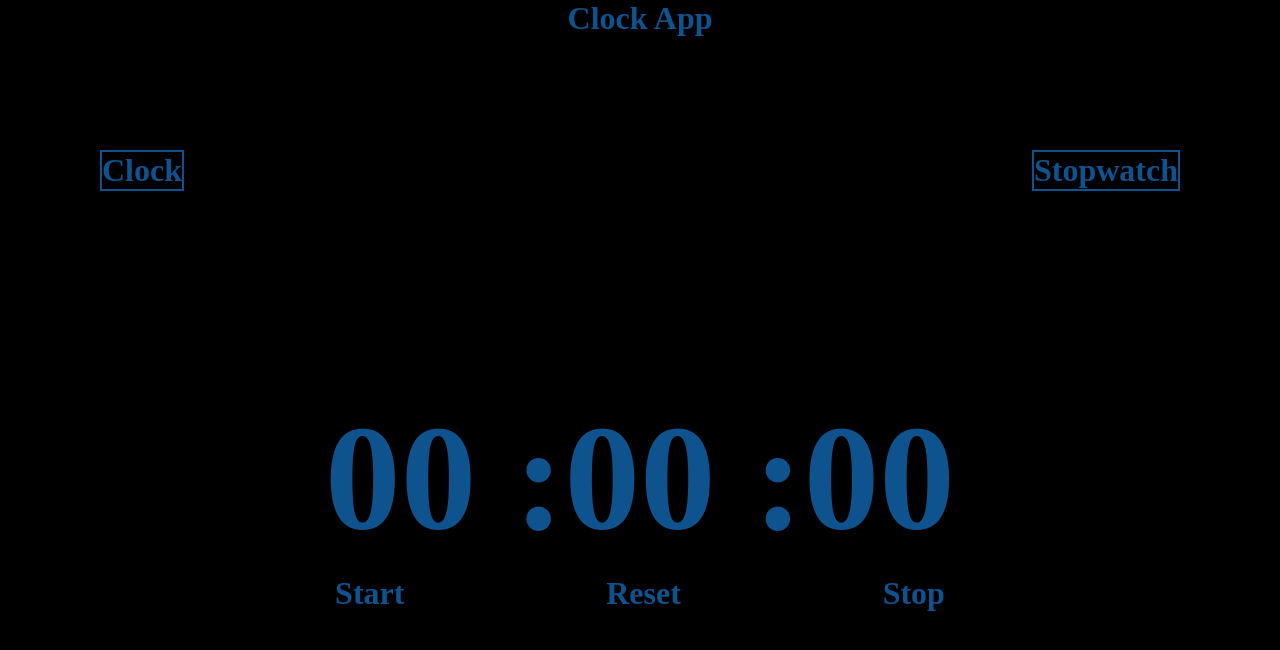
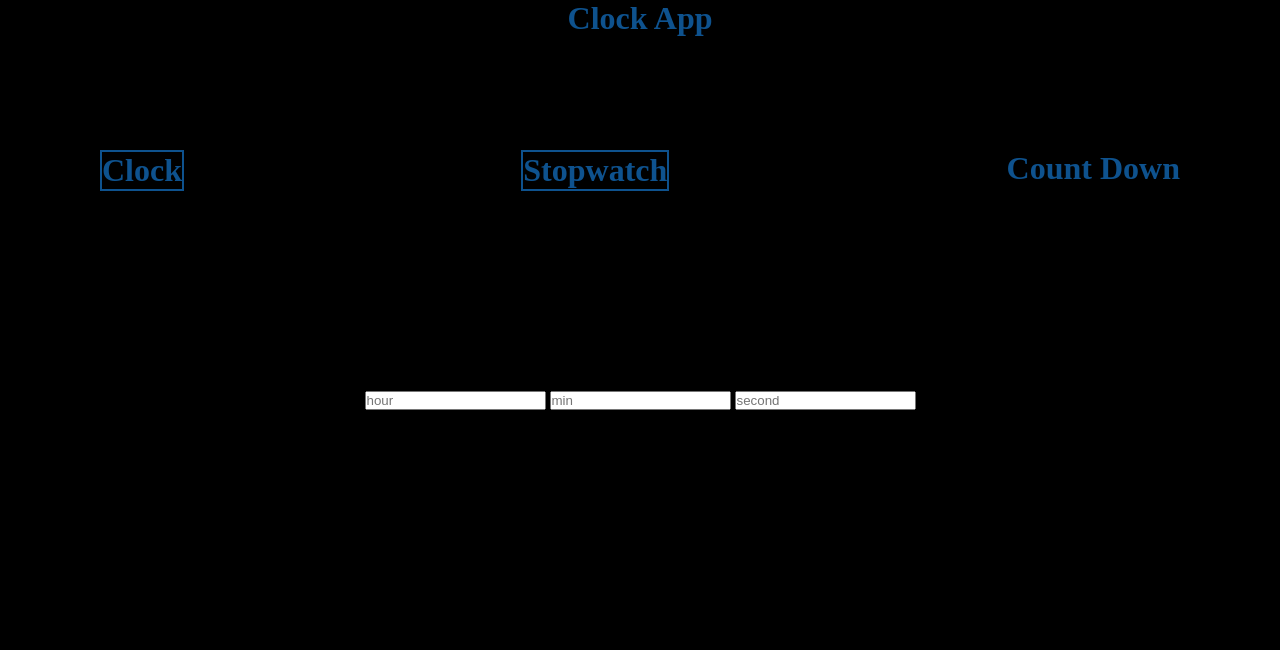
Before and after one commit to thomaMimani/ClockApp, a plain HTML site: page index.html in a window 1280 px wide. Drawn offline with Linux system fonts and the light colour scheme.

Commit message:
small changes WIP

```diff
--- a/index.html
+++ b/index.html
@@ -19,12 +19,26 @@
             <div class="stopwatch" onclick="stopwatch()">
                 <h1>Stopwatch</h1>
             </div>
+            <div class="countDown">
+                <h1>Count Down</h1>
+            </div>
         </div>
         <div class="content">
+            <!-- Digital clock UI -->
             <div class="time hidden ">
                 <h1 class="realTime">00:00:00 PM</h1>
             </div>
-            <div class="stopwatch-cocntent ">
+
+            <!-- CountDown UI -->
+            <div class="count-down">
+                <input type="number"placeholder=hour>
+                <input type="number" placeholder="min">
+                <input type="number" placeholder="second">
+            </div>
+
+
+            <!-- StopWatch UI -->
+            <div class="stopwatch-cocntent hidden">
                 <div class="timer">
                     <h1 class="timerEl"><span class="min"></span> :<span class="sec"></span> :<span class="mil"></span></h1>
                 </div>
```
Also changed, not shown: index.js (+4 -3 lines).
